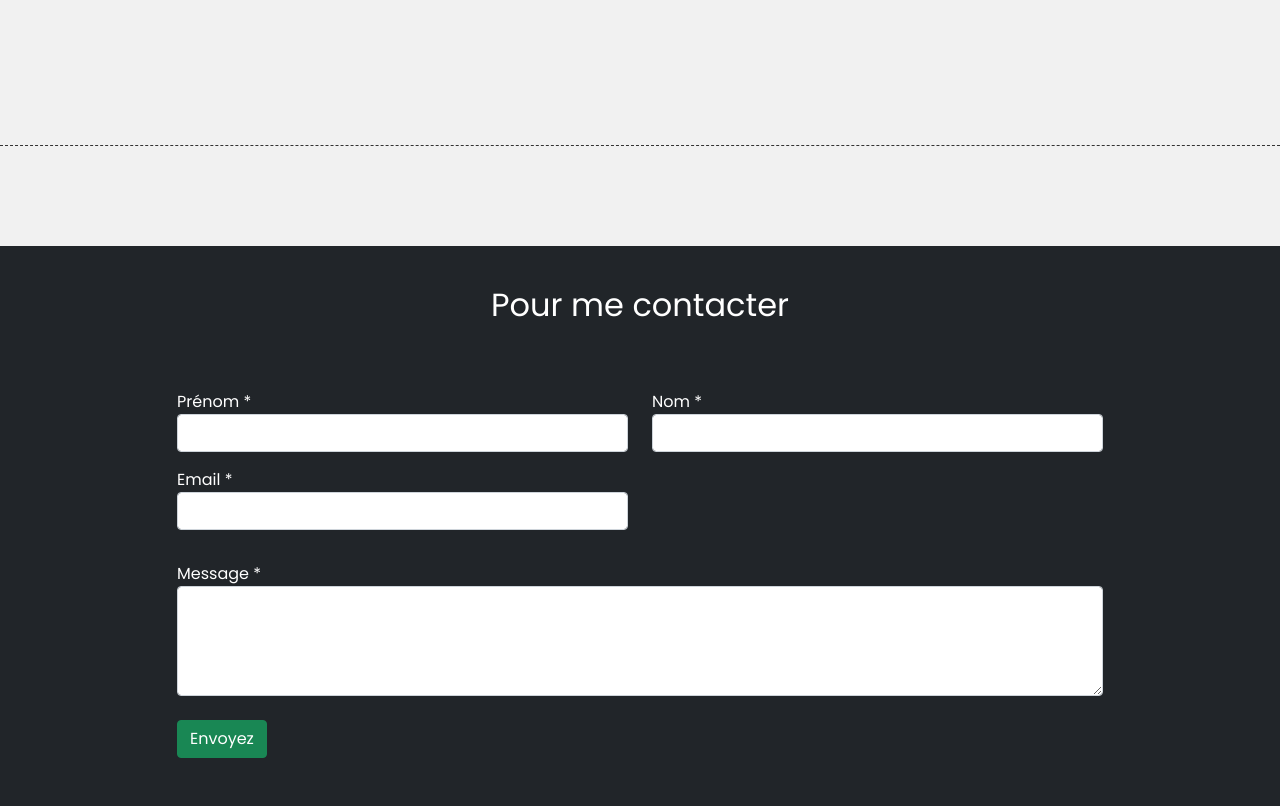
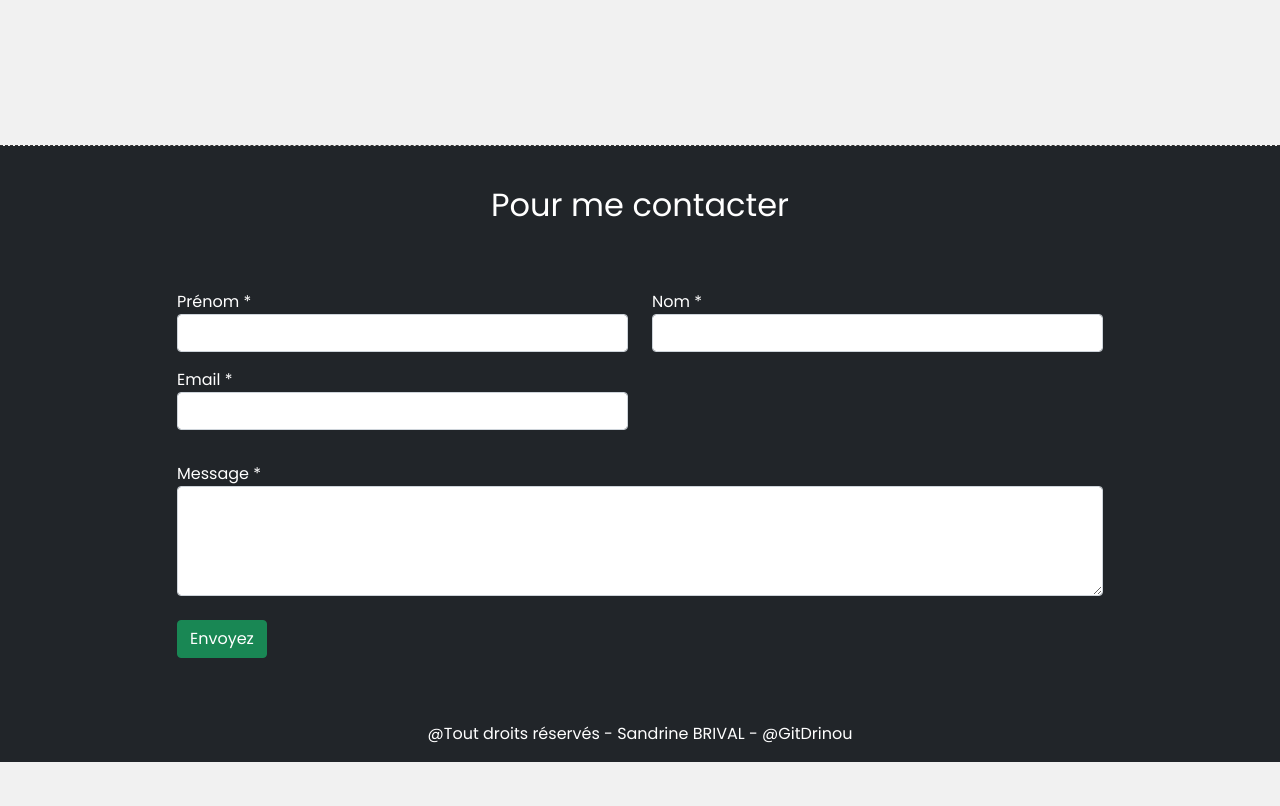
Before and after one commit to GitDrinou/GitDrinou.github.io, a website: page index.html in a window 1280 px wide. Shown: the part 1668-2474 px from the top of the page. After the commit the page ends 2430 px from the top, so only its background shows below. Drawn offline with nearby package versions, Linux system fonts and the light colour scheme.

Commit message:
Version 1.4.1

```diff
--- a/index.html
+++ b/index.html
@@ -151,7 +151,11 @@
         </div>
     </section>
 
-
+    <footer class="bg-dark text-white py-3">
+        <p class="text-center m-0">
+            @Tout droits réservés - Sandrine BRIVAL - @GitDrinou
+        </p>
+    </footer>
 
 
     <script src="https://cdn.jsdelivr.net/npm/@popperjs/core@2.10.2/dist/umd/popper.min.js" integrity="sha384-7+zCNj/IqJ95wo16oMtfsKbZ9ccEh31eOz1HGyDuCQ6wgnyJNSYdrPa03rtR1zdB" crossorigin="anonymous"></script>
--- a/sass/pages/accueil.scss
+++ b/sass/pages/accueil.scss
@@ -255,7 +255,6 @@
 .titreContact {
     font-size: 2rem;
     padding: 40px 0 50px 0;
-    margin-top: 100px;
     font-family: $font-primary;
 }
 
```
Also changed, not shown: pages/portfolio.html (+6 -1 lines), css/style.css, 1 other file.
